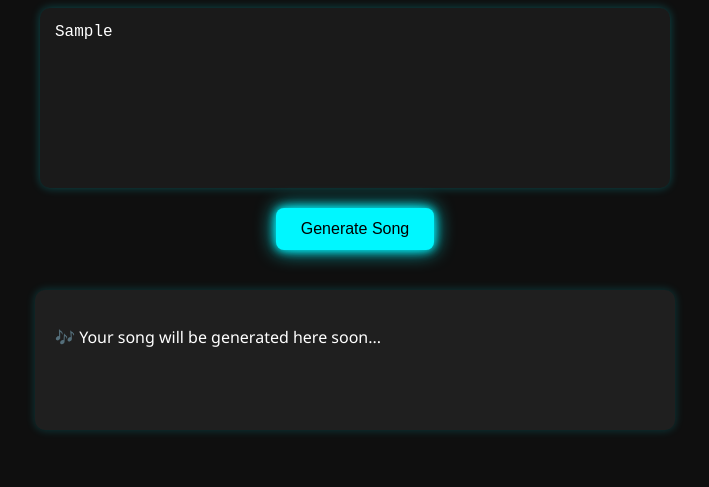
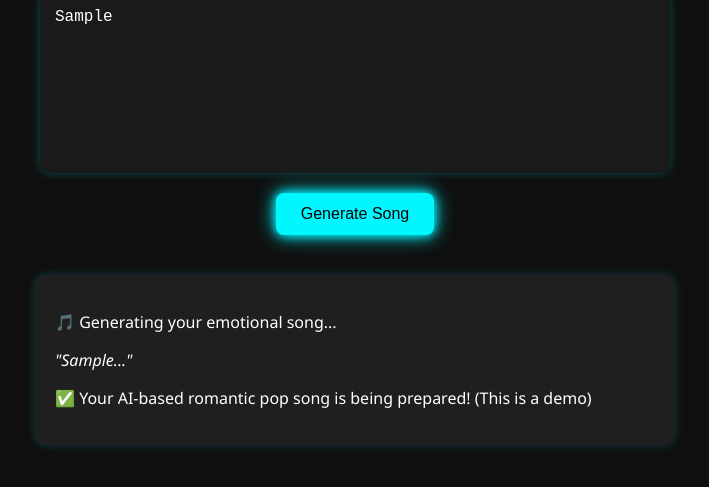
Before and after one commit to ragibitmam/riovibes-, a plain HTML site: page index.html in a window 1280 px wide. Both pictures are taken after typing "Sample" into the empty fields and a click on the button "Generate Song". Shown: the part 257-744 px from the top of the page, without its empty margins (285-994 px from the left). Drawn offline with Linux system fonts and the light colour scheme.

Commit message:
Update index.html

```diff
--- a/index.html
+++ b/index.html
@@ -75,8 +75,27 @@
   <button>Generate Song</button>
 
   <div class="output">
-    <!-- AI-generated song will appear here -->
     <p>🎶 Your song will be generated here soon...</p>
   </div>
+
+  <script>
+    const button = document.querySelector("button");
+    const textarea = document.querySelector("textarea");
+    const output = document.querySelector(".output");
+
+    button.addEventListener("click", () => {
+      const lyrics = textarea.value.trim();
+
+      if (lyrics === "") {
+        output.innerHTML = "❌ Please enter some lyrics to generate a song.";
+      } else {
+        output.innerHTML = `
+          <p>🎵 Generating your emotional song...</p>
+          <p><em>"${lyrics.slice(0, 50)}..."</em></p>
+          <p>✅ Your AI-based romantic pop song is being prepared! (This is a demo)</p>
+        `;
+      }
+    });
+  </script>
 </body>
 </html>
```
